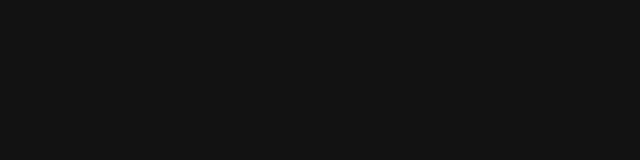
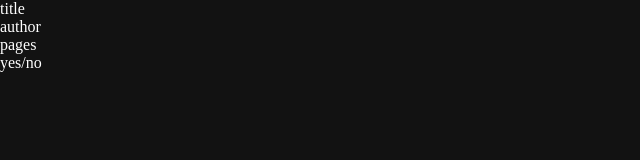
Before and after one commit to liyiz/TOP-JS-Library, a plain HTML site: page index.html in a window 1280 px wide. Shown: the top 160 px of the page, without its empty margins (0-640 px from the left). Drawn offline with Linux system fonts and the light colour scheme.

Commit message:
Add example card html

```diff
--- a/index.html
+++ b/index.html
@@ -10,6 +10,12 @@
 <body>
     <div class="container">
         <!-- Put book cards here -->
+        <div class="card">
+            <p class="title">title</p>
+            <p class="author">author</p>
+            <p class="pages">pages</p>
+            <p class="read">yes/no</p>
+        </div>
     </div>
     <button>New Book</button>
     <dialog></dialog>
```
